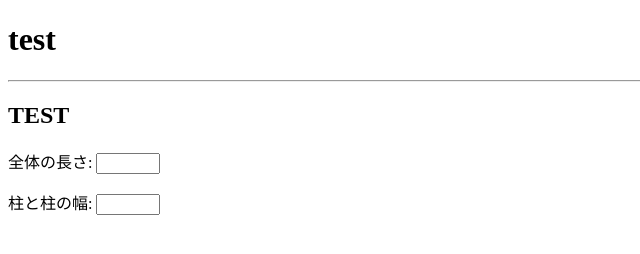
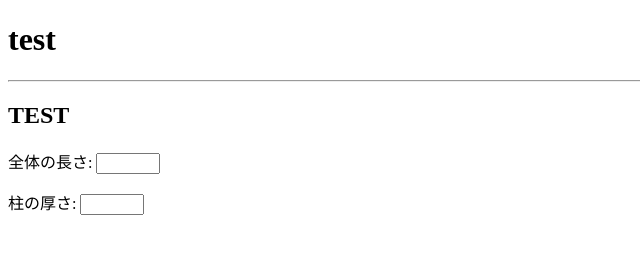
Before and after one commit to Xelti-balgot/Xelti-balgot.github.io, a plain HTML site: page MC-buildingtools.html in a window 1280 px wide. Shown: the full height of the page, 0-640 px from the left. Drawn offline with Linux system fonts and the light colour scheme.

Commit message:
Update MC-buildingtools.html

```diff
--- a/MC-buildingtools.html
+++ b/MC-buildingtools.html
@@ -12,8 +12,8 @@
   <p><label for="overall">全体の長さ:</label>
 <input type="number" id="overall" name="overall" min="1" max="300" />
   </p>
-    <p><label for="width">柱と柱の幅:</label>
-<input type="number" id="width" name="width" min="1" max="300" />
+    <p><label for="thickness">柱の厚さ:</label>
+<input type="number" id="thickness" name="thickness" min="1" max="300" />
     </p>
 <output name="result"></output>
   </body>
```
